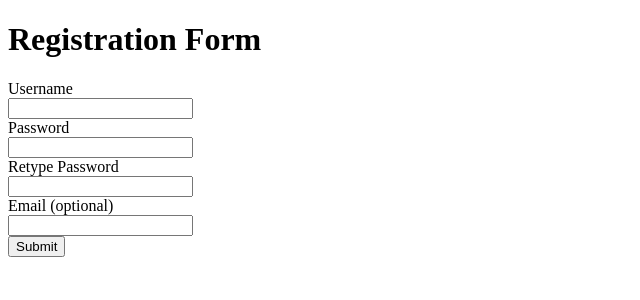
After one commit to TristinH/UdacityProjects, a Python web app: template basic-blog-153405/templates/registration.html in a window 1280 px wide. The commit adds this page. Shown: the top 300 px of the page, without its empty margins (0-640 px from the left). Run offline with Jinja, Linux system fonts and the light colour scheme; the template is opened without the code that fills it, so the values that code supplies are empty.

Commit message:
Add files via upload

```diff
--- a/basic-blog-153405/templates/front.html
+++ b/basic-blog-153405/templates/front.html
@@ -3,7 +3,9 @@
     <head>
         <title>Udacity Blog</title>
         <div>
-            <h1>Personal Blog</h1>
+            <a href="/">
+                <h1>Personal Blog</h1>
+            </a>
         </div>
     </head>
     <body>
--- /dev/null
+++ b/basic-blog-153405/templates/registration.html
@@ -0,0 +1,39 @@
+<!DOCTYPE HTML>
+<HTML>
+    <head>
+        <title>Registration</title>
+    </head>
+    <body>
+        <h1>Registration Form</h1>
+
+        <form method="post">
+            <label>
+                <div>Username</div>
+                <input name="username" type="text" value={{username}}>
+            </label>
+
+            <label>
+                <div>Password</div>
+                <input name="password" type="text">
+            </label>
+
+            <label>
+                <div>Retype Password</div>
+                <input name="verify" type="text">
+            </label>
+
+            <label>
+                <div>Email (optional)</div>
+                <input name="email" type="text" value={{email}}>
+            </label>
+
+            <div>
+                <input type="submit">
+            </div>
+
+            <div>
+                {{error}}
+            </div>
+        </form>
+    </body>
+</HTML>
--- a/basic-blog-153405/templates/singlepost.html
+++ b/basic-blog-153405/templates/singlepost.html
@@ -3,7 +3,9 @@
     <head>
         <title>Udacity Blog</title>
         <div>
-            <h1>Personal Blog</h1>
+            <a href="/">
+                <h1>Personal Blog</h1>
+            </a>
         </div>
     </head>
     <body>
```
Also changed, not shown: basic-blog-153405/templates/newpost.html (+6 -2 lines).
